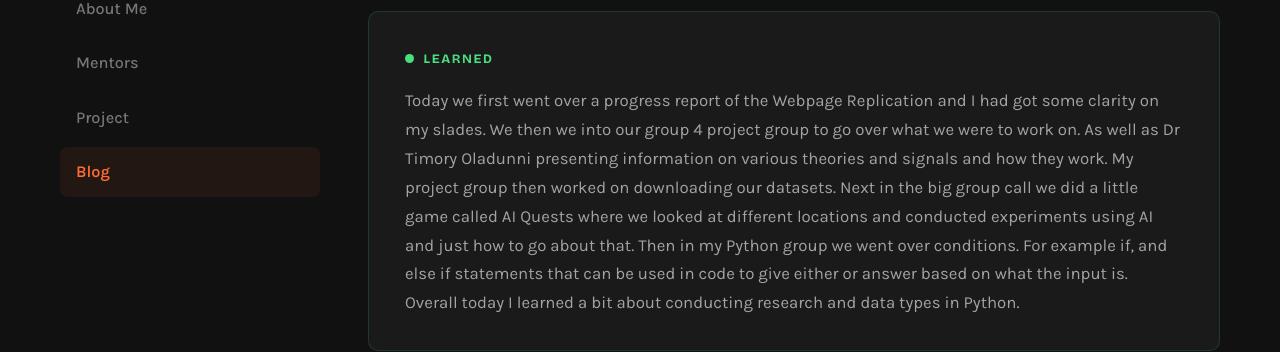
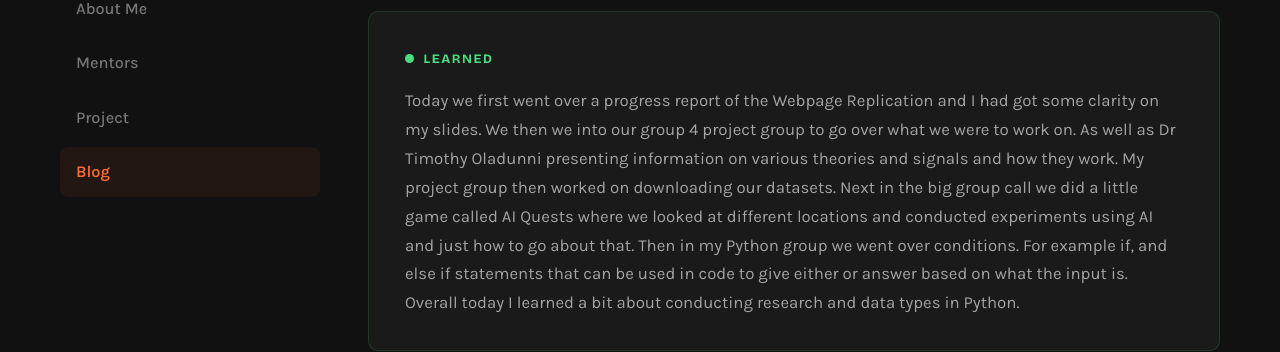
Before and after one commit to sanaareeves7/sanaareeves7ceamls26.github.io, a Jekyll site: the page built from _posts/2026-06-01-day-5.md, in a window 1280 px wide and 900 px high. Shown: the part 315-667 px from the top of the window. Built offline with Jekyll 4.4.1, drawn with Linux system fonts in a browser that asks for light colours.

Commit message:
Update 2026-06-01-day-5.md

```diff
--- a/_posts/2026-06-01-day-5.md
+++ b/_posts/2026-06-01-day-5.md
@@ -5,8 +5,8 @@ date: 2026-06-01
 permalink: /day5.html
 tags: ["onboarding", "research"]
 
-what_i_learned: |
-  Today we first went over a progress report of the Webpage Replication and I had got some clarity on my slades. We then we into our group 4  project group to go over what we were to work on. As well as Dr Timory Oladunni presenting information on various theories and signals and how they work. My project group then worked on downloading our datasets. Next in the big group call we did a little game called AI Quests where we looked at different locations and conducted experiments using AI and just how to go about that. Then in my Python group we went over conditions. For example if, and else if statements that can be used in code to give either or answer based on what the input is. Overall today I learned a bit about conducting research and data types in Python.
+what_i_learned:
+  Today we first went over a progress report of the Webpage Replication and I had got some clarity on my slides. We then we into our group 4  project group to go over what we were to work on. As well as Dr Timothy Oladunni presenting information on various theories and signals and how they work. My project group then worked on downloading our datasets. Next in the big group call we did a little game called AI Quests where we looked at different locations and conducted experiments using AI and just how to go about that. Then in my Python group we went over conditions. For example if, and else if statements that can be used in code to give either or answer based on what the input is. Overall today I learned a bit about conducting research and data types in Python.
 
 blockers: |
   Some blockers I had today was within my group project group (Group 4) we were given a task to download a drive and then upload it google collab. This is my first time really using google collab so I was very confused and still am.
```
